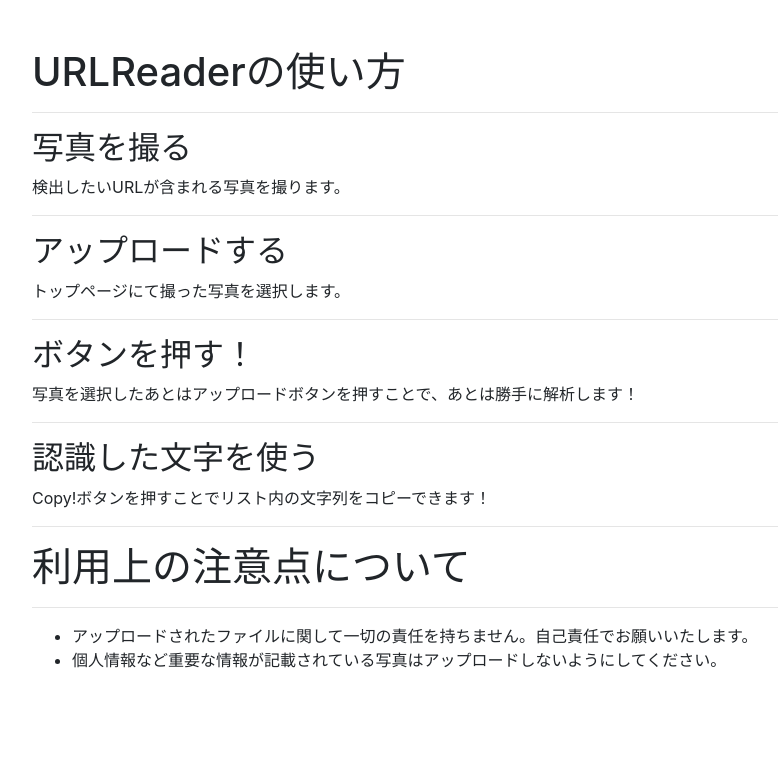
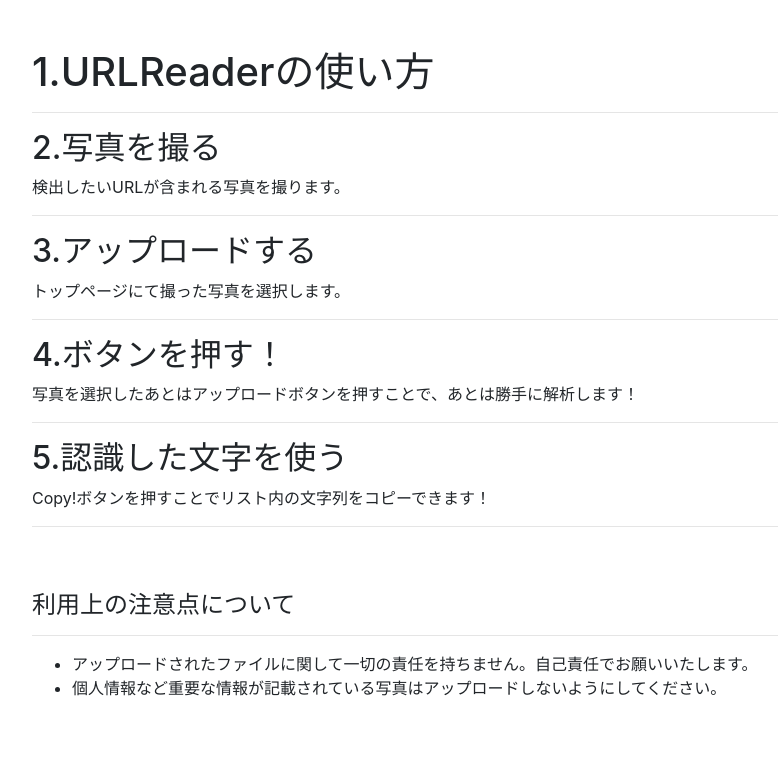
Before and after one commit to nashi2603/urlreader, a Django app: page /guides in a window 1280 px wide. Shown: the part 56-820 px from the top of the page, without its empty margins (16-794 px from the left). Before the commit the page ends 724 px from the top, so only its background shows below. Run offline with Django 3.2, Linux system fonts and the light colour scheme; some libraries are stand-ins or nearby versions.

Commit message:
#5 fix guides

```diff
--- a/urlreader/guides/templates/guides.html
+++ b/urlreader/guides/templates/guides.html
@@ -16,21 +16,21 @@
         <a href="./" class="navbar-brand">URLReader</a>
     </nav>
     <div class="container-fluid p-5">
-        <h1>URLReaderの使い方</h1>
+        <h1>1.URLReaderの使い方</h1>
         <hr />
-        <h2>写真を撮る</h2>
+        <h2>2.写真を撮る</h2>
         <p>検出したいURLが含まれる写真を撮ります。</p>
         <hr />
-        <h2>アップロードする</h2>
+        <h2>3.アップロードする</h2>
         <p>トップページにて撮った写真を選択します。</p>
         <hr />
-        <h2>ボタンを押す！</h2>
+        <h2>4.ボタンを押す！</h2>
         <p>写真を選択したあとはアップロードボタンを押すことで、あとは勝手に解析します！</p>
         <hr />
-        <h2>認識した文字を使う</h2>
+        <h2>5.認識した文字を使う</h2>
         <p>Copy!ボタンを押すことでリスト内の文字列をコピーできます！</p>
-        <hr />
-        <h1>利用上の注意点について</h1>
+        <hr /><br><br>
+        <h4>利用上の注意点について</h4>
         <hr />
         <ul>
             <li>アップロードされたファイルに関して一切の責任を持ちません。自己責任でお願いいたします。</li>
```
